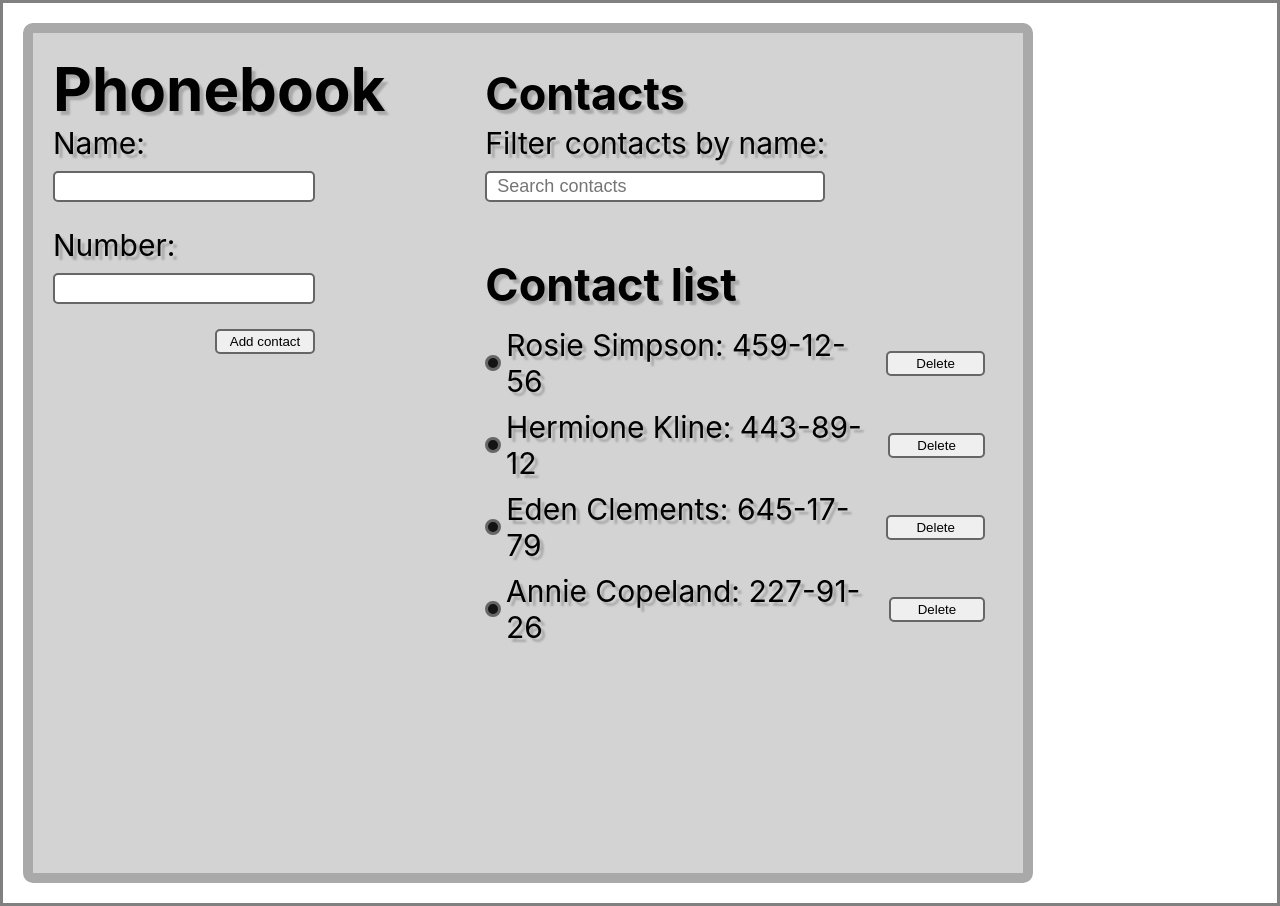
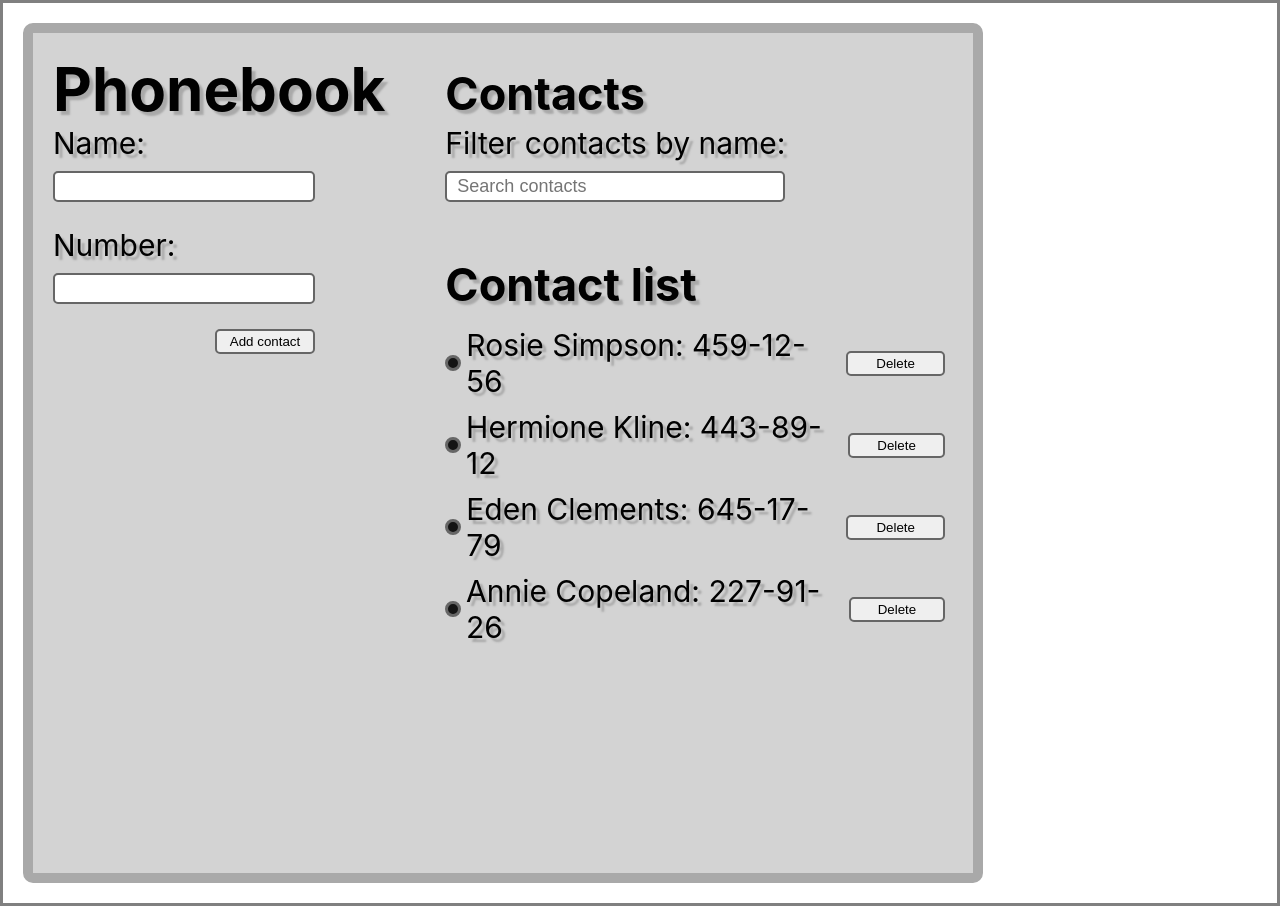
Before and after one commit to SebastianAdamoszek/goit-react-hw-02-phonebook, a React (Create React App) app: page / in a window 1280 px wide. Built offline with nearby package versions, Linux system fonts and the light colour scheme.

Commit message:
gap elements

```diff
--- a/src/components/App.jsx
+++ b/src/components/App.jsx
@@ -61,12 +61,12 @@ const App = () => {
   return (
     <div
       style={{
-        maxWidth: 950,
+        maxWidth: 900,
         height: '100vh',
         display: 'flex',
         justifyContent: 'start',
         alignItems: 'start',
-        gap: 100,
+        gap: 60,
         fontSize: 30,
         color: '#010101',
         margin: 20,
```
